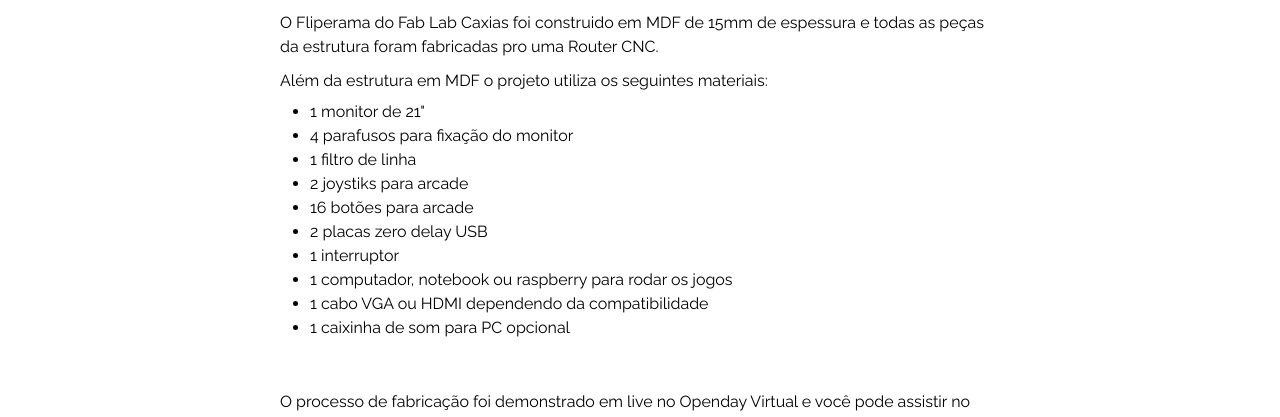
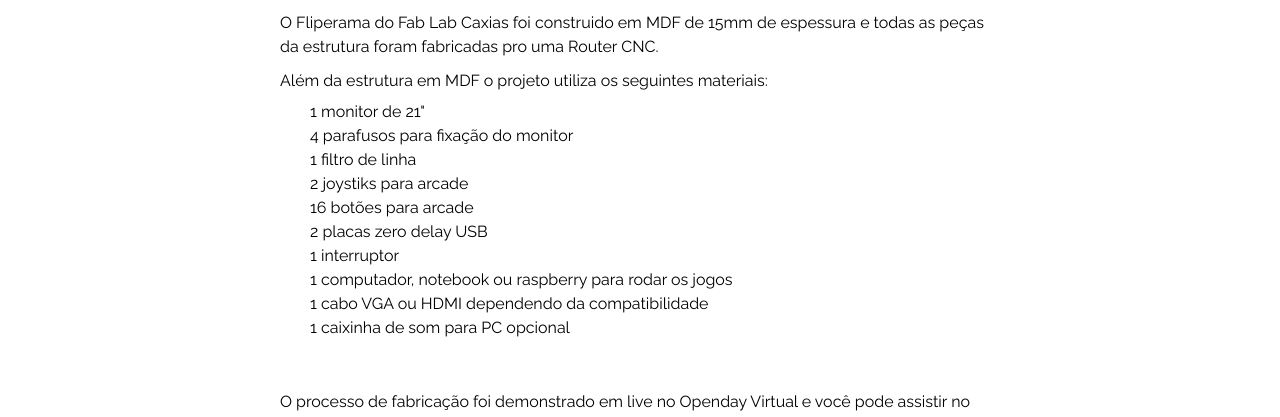
Before and after one commit to fablabcaxias/fablabcaxias.github.io, a Jekyll site: the page built from _posts/projects/2021-12-01-fliperama.md, in a window 1280 px wide. Shown: the part 286-703 px from the top of the page. Built offline with Jekyll 4.4.1, drawn with Linux system fonts in a browser that asks for light colours; nearby versions of some CDN libraries; comment, search, counter and statistics services are not loaded.

Commit message:
Update custom.css

```diff
--- a/css/custom.css
+++ b/css/custom.css
@@ -72,11 +72,11 @@ hr {
 }
 
 ul {
-   list-style: disc;
+   list-style: none;
 }
 
 ol {
-	list-style: upper-alpha;
+	list-style: none;
 }
 
 
@@ -808,6 +808,11 @@ iframe {
 	background-color: #FFF;
 }
 
+/* ====== Tutoriais ============================================================ Tutoriais ============ */
+
+#tuto ol {
+	list-style: upper-alpha;
+}
 
 /* ====== Blog Post ====================================================== Blog Post ========== */
 
```
